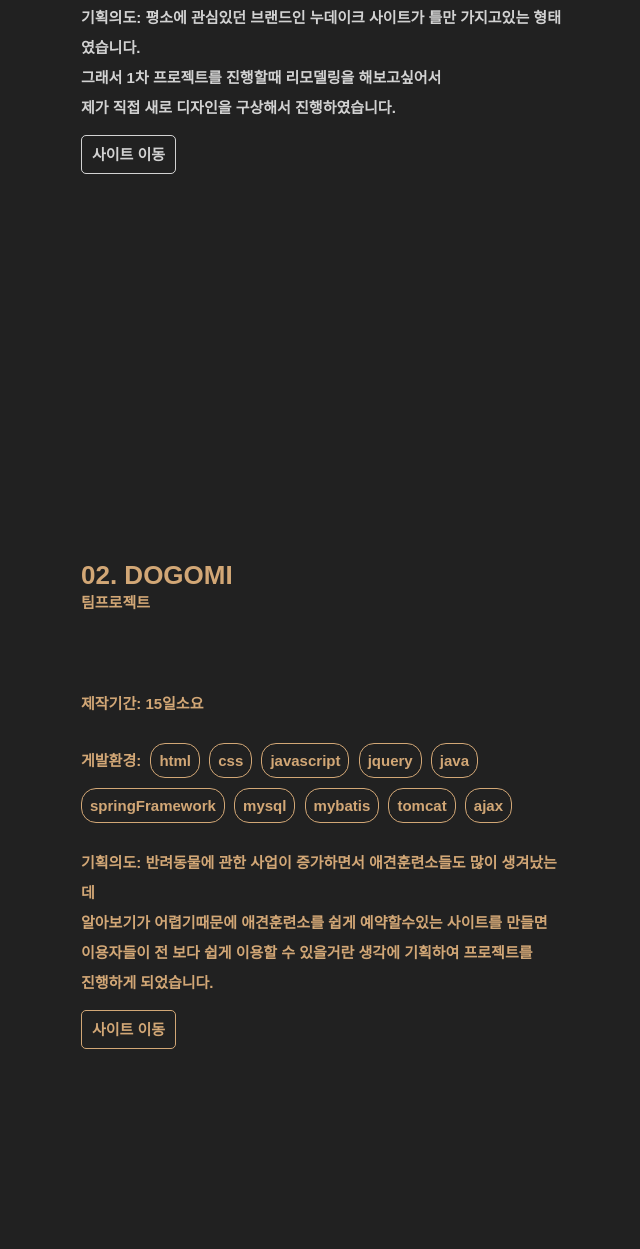
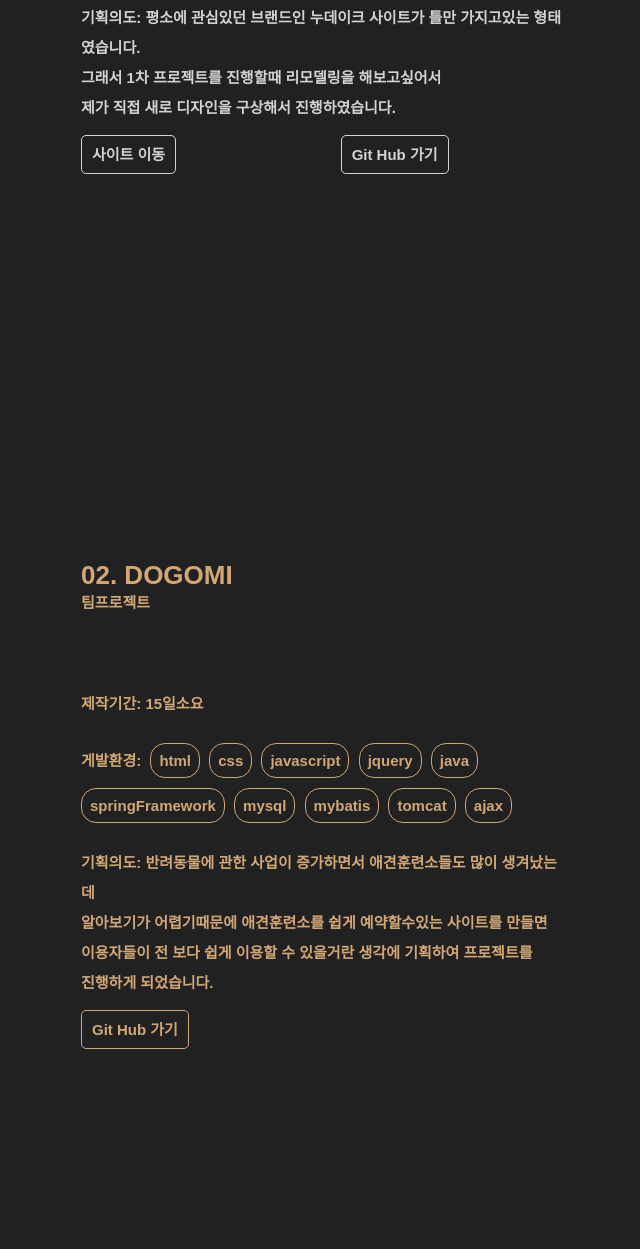
Before and after one commit to DominicKim96/dominic_portfolio_site, a plain HTML site: page index.html in a window 1280 px wide. Shown: the part 2849-4098 px from the top of the page, without its empty margins (79-719 px from the left). Drawn offline with nearby package versions, Linux system fonts and the light colour scheme; grey boxes are pictures that could not be loaded; files whose address does not match are found by name.

Commit message:
Update index.html

```diff
--- a/index.html
+++ b/index.html
@@ -158,6 +158,7 @@
                                 제가 직접 새로 디자인을 구상해서 진행하였습니다.</span>
                         </div>
                         <a href="https://dominickim96.github.io/project_Nudake/" class="nudakeFont nudakeBt" target="_blank">사이트 이동</a>
+                        <a href="https://github.com/DominicKim96/project_Nudake.git" class="nudakeFont nudakeBt" target="_blank">Git Hub 가기</a>
                     </div>
                     <div class="portfolioImg nudakeBack">
                         <div class="portPan"></div>
@@ -192,7 +193,7 @@
                                 이용자들이 전 보다 쉽게 이용할 수 있을거란 생각에 기획하여 프로젝트를 <br>
                                 진행하게 되었습니다.</span>
                         </div>
-                        <a href="#" class="dogomifont dogomiBt" target="_blank">사이트 이동</a>
+                        <a href="https://github.com/DominicKim96/project_dogomi.git" class="dogomifont dogomiBt" target="_blank">Git Hub 가기</a>
                     </div>
                     <div class="portfolioImg dogomiBack">
                         <div class="portPan"></div>
```
